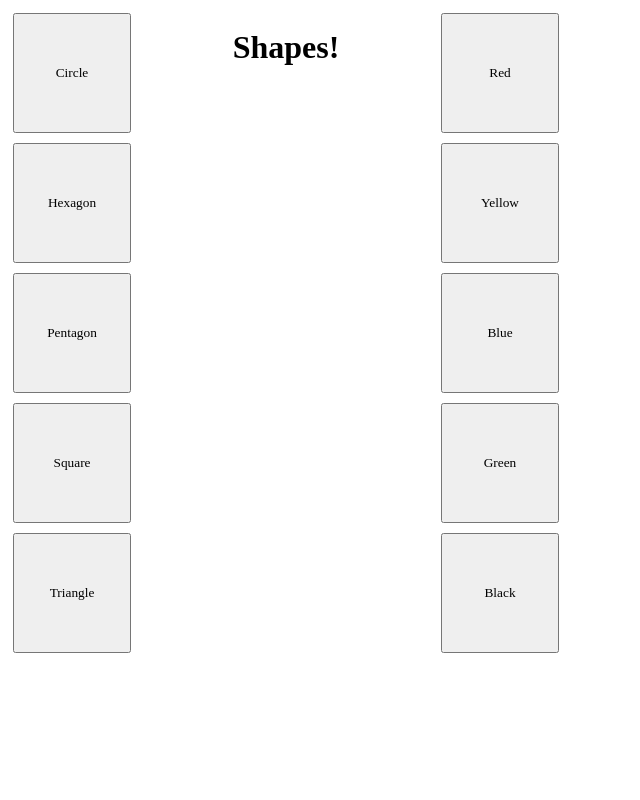
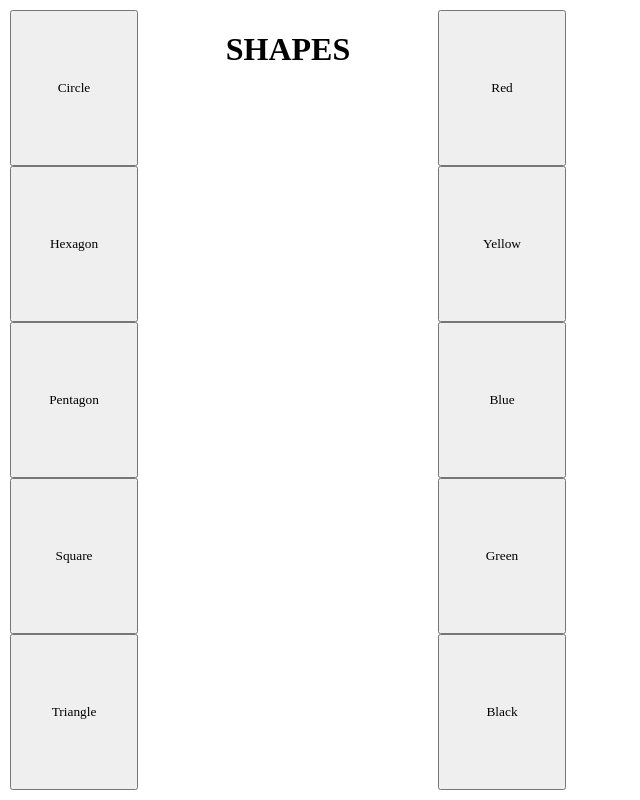
Before and after one commit to BlueDragon23/D3Playground, a plain HTML site: page index.html in a window 1280 px wide. Shown: the whole page, without its empty margins (0-640 px from the left). Drawn offline with nearby package versions, Linux system fonts and the light colour scheme.

Commit message:
Slightly improved styling, made the sizing of elements more consistent

```diff
--- a/index.html
+++ b/index.html
@@ -6,8 +6,7 @@
 	<script type="text/javascript" src="https://d3js.org/d3.v4.min.js"></script>
 	<link rel="stylesheet" href="style.css">
 </head>
-<body>
-	<div class="hbox">
+<body class="hbox">
 	<div id="left" class="vbox">
 		<button class="shape" onclick="drawCircle()">Circle</button>
 		<button class="shape" onclick="drawPolygon(6)">Hexagon</button>
@@ -16,7 +15,7 @@
 		<button class="shape" onclick="drawPolygon(3)">Triangle</button>
 	</div>
 	<div id="graph" class="vbox">
-			<h1>Shapes!</h1>
+		<h1>SHAPES</h1>
 		<svg>
 
 		</svg>
@@ -27,7 +26,6 @@
 		<button class="colour" onclick="changeColour('blue')">Blue</button>
 		<button class="colour" onclick="changeColour('green')">Green</button>
 		<button class="colour" onclick="changeColour('black')">Black</button>
-		</div>
 	</div>
 
 	<script>
--- a/style.css
+++ b/style.css
@@ -6,6 +6,7 @@
 	display: flex;
 	flex-direction: column;
 	text-align: center;
+	height: 100%;
 }
 
 .hbox {
@@ -13,8 +14,12 @@
 	flex-direction: row;
 }
 
-.body {
+body {
 	width: 100vw;
+	height: 100vh;
+	padding: 10px;
+	margin: 0px;
+	box-sizing: border-box;
 }
 
 #left {
@@ -31,14 +36,11 @@
 }
 
 .shape,.colour {
-	height: 15vh;
-	margin: 5px;
+	height: 100%;
 }
 
 svg {
 	display: block;
-	margin-left: auto;
-	margin-right: auto;
 	height: 100%;
 	width: 100%;
 }
```
Lines whose indentation alone changed are shown as unchanged.
